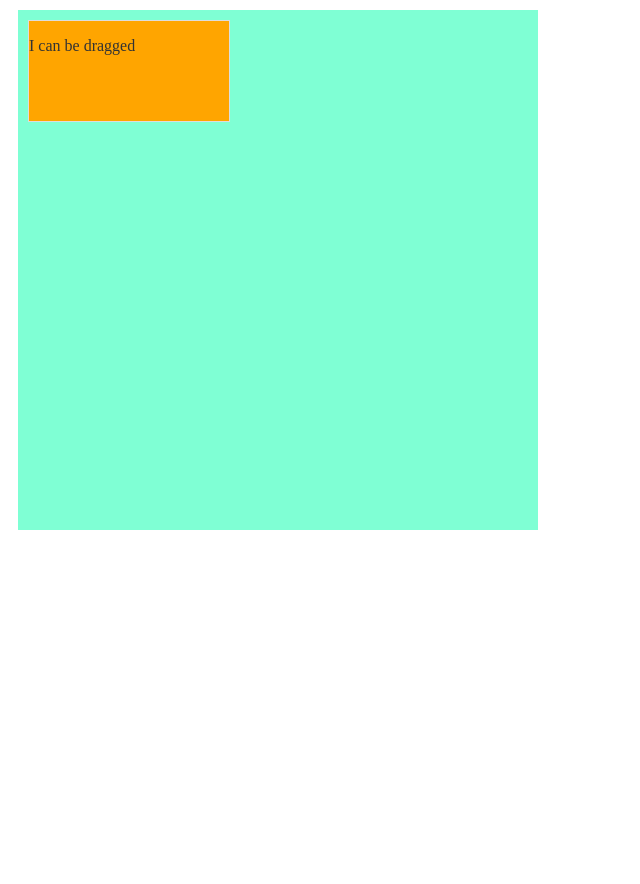
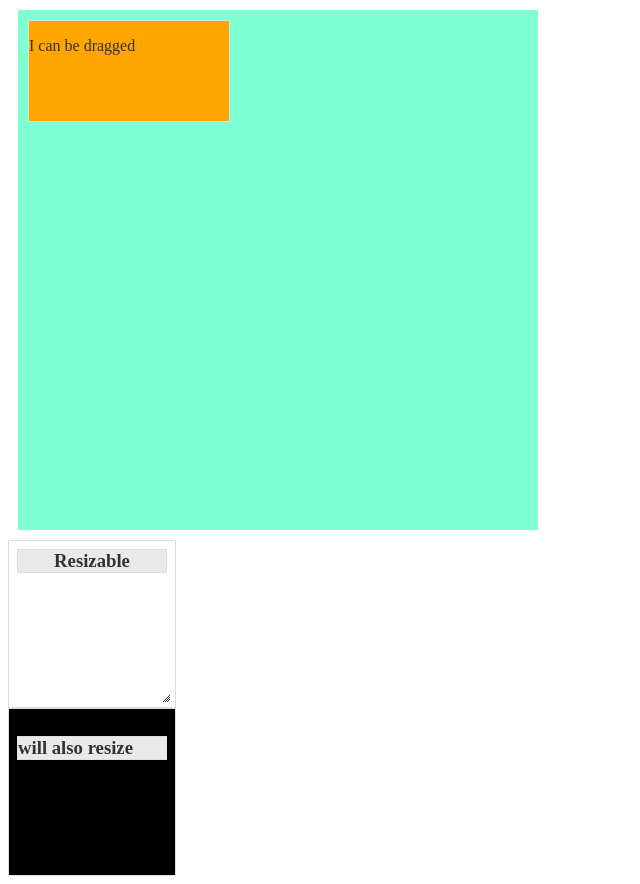
Before and after one commit to heki09/WebDev, a plain HTML site: page 4-jquery/jquery_test.html in a window 1280 px wide. Shown: the whole page, without its empty margins (0-640 px from the left). Before the commit the page ends 800 px from the top, so only its background shows below. Drawn offline with Linux system fonts and the light colour scheme.

Commit message:
resizable_test

```diff
--- a/4-jquery/jquery_test.html
+++ b/4-jquery/jquery_test.html
@@ -17,7 +17,9 @@
             height:100px;
             background-color: orange;
         }
-
+   #resizable { width: 150px; height: 150px; padding: 0.5em; }
+        #also { width: 150px; height: 150px; padding: 0.5em; background-color: black;}
+  #resizable h3 { text-align: center; margin: 0; }
     </style>
 </head>
 <body>
@@ -36,7 +38,13 @@
   $( function() {
     //$( "#draggable" ).draggable({ axis: "y" });
     $( "#draggable" ).draggable({ containment: "parent" });
+      $( "#resizable" ).resizable({
+      alsoResize: "#also"
+    });
   } );
+
+
+
   </script>
     <div id="big_div">
     <div id="draggable" class="draggable ui-widget-content">
@@ -44,8 +52,12 @@
 </div>
 </div>
 
-
-
+<div id="resizable" class="ui-widget-content">
+  <h3 class="ui-widget-header">Resizable</h3>
+</div>
+    <div id="also" class="ui-widget-content">
+  <h3 class="ui-widget-header">will also resize</h3>
+    </div>
 
 
 </body>
```
